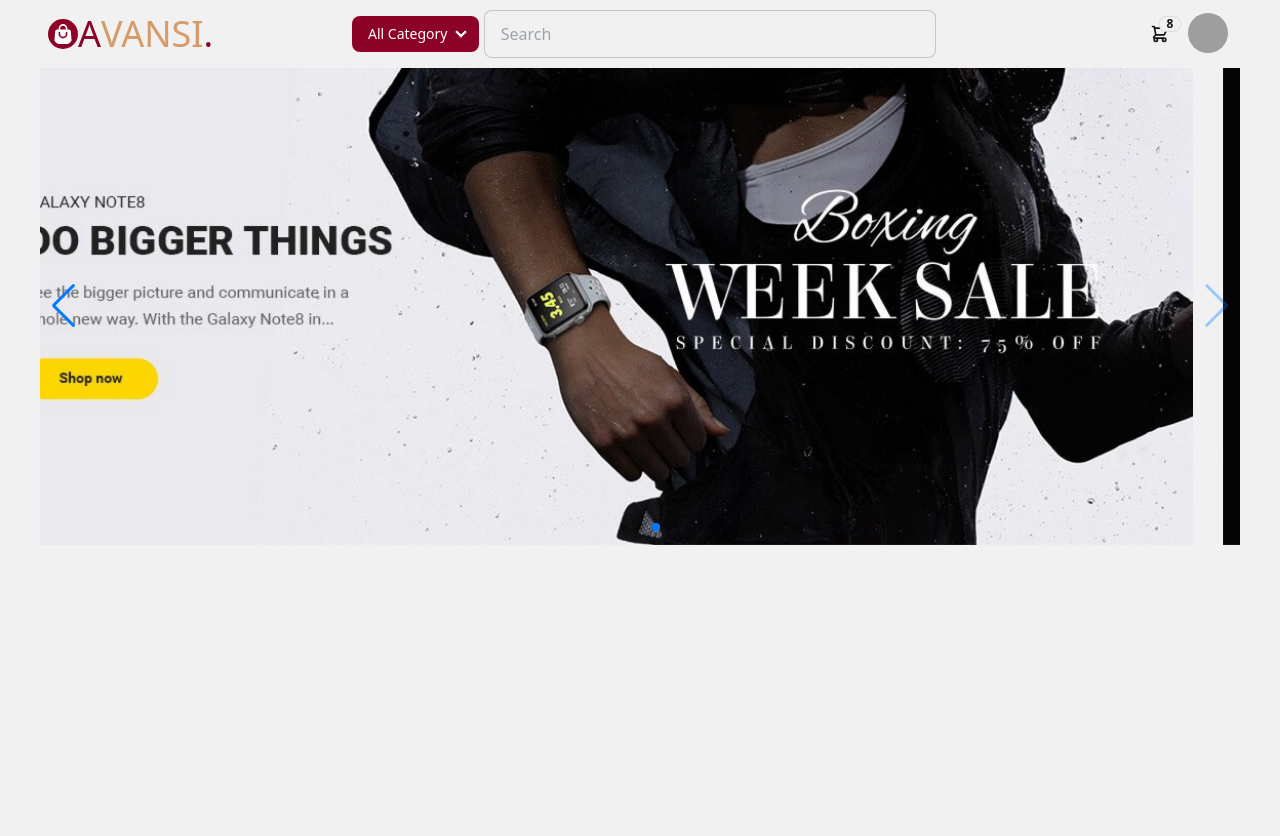
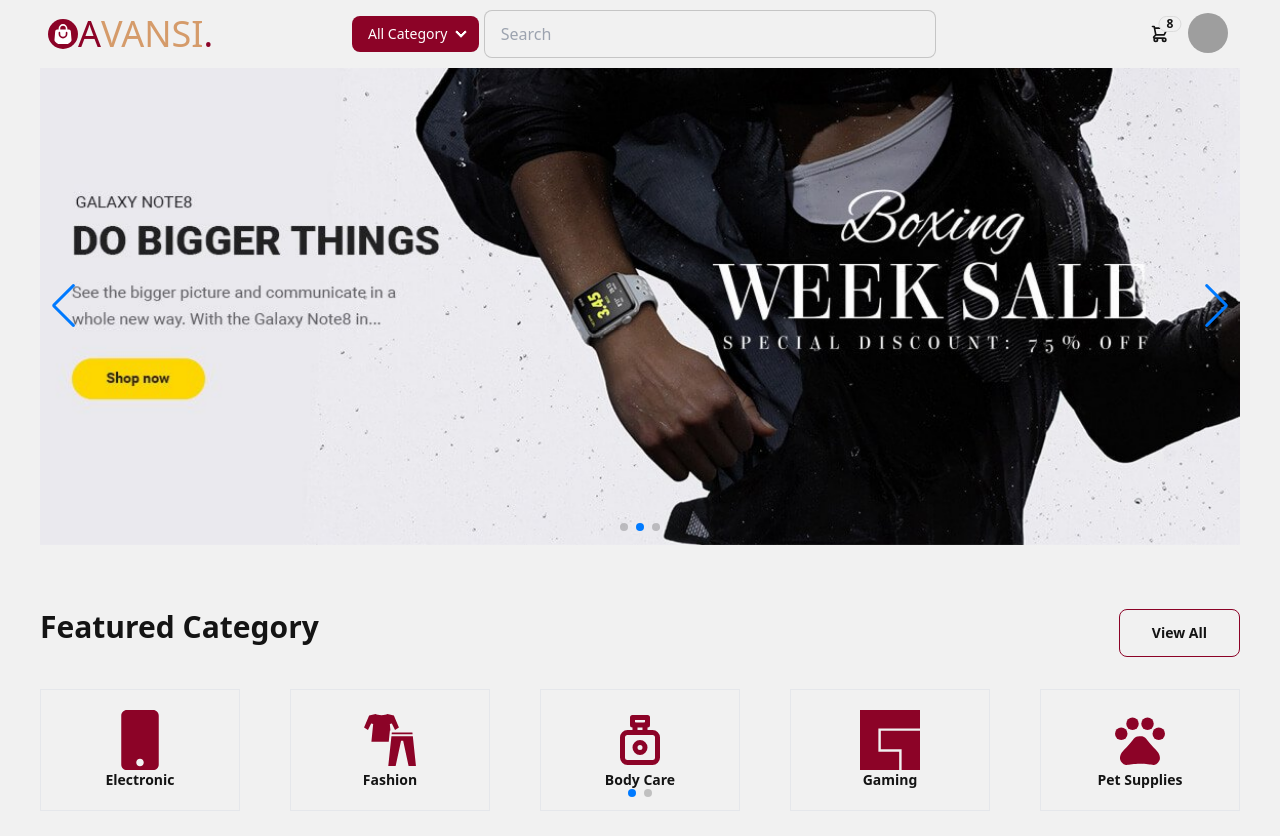
Before and after one commit to pantho0/avansi-ecommerce, a React (Vite) app in the folder Client/: page / in a window 1280 px wide. Shown: the top 836 px of the page. Before the commit the page ends 800 px from the top, so only its background shows below. Built offline with nearby package versions, Linux system fonts and the light colour scheme; grey boxes are pictures that could not be loaded.

Commit message:
fetured product section added

```diff
--- /dev/null
+++ b/Client/src/Pages/Home/Featured Category/FeaturedCategory.jsx
@@ -0,0 +1,96 @@
+import { Swiper, SwiperSlide } from "swiper/react";
+import { GiClothes } from "react-icons/gi";
+import { TbPerfume } from "react-icons/tb";
+import { SiFacebookgaming } from "react-icons/si";
+import { MdOutlinePets } from "react-icons/md";
+import { SiHomeassistant } from "react-icons/si";
+import Container from "../../../Components/Ui/Container/Container";
+import { FaMobile } from "react-icons/fa";
+// Import Swiper styles
+import "swiper/css";
+import "swiper/css/pagination";
+
+import { Pagination } from "swiper/modules";
+import { Link } from "react-router-dom";
+
+const FeaturedCategory = () => {
+  return (
+    <Container>
+      <div className="my-16">
+        <div className="flex justify-between">
+          <h2 className="text-3xl font-bold">Featured Category</h2>
+         <Link to='/'>
+         <button className="btn btn-outline border-primary btn-md px-8 hover:btn-primary">
+            View All
+          </button>
+         </Link>
+        </div>
+        <div className="mt-8">
+          <Swiper
+            slidesPerView={1}
+            spaceBetween={8}
+            pagination={{
+              clickable: true,
+            }}
+            breakpoints={{
+              640: {
+                slidesPerView: 2,
+                spaceBetween: 20,
+              },
+              768: {
+                slidesPerView: 4,
+                spaceBetween: 40,
+              },
+              1024: {
+                slidesPerView: 5,
+                spaceBetween: 50,
+              },
+            }}
+            modules={[Pagination]}
+            className="mySwiper"
+          >
+            <SwiperSlide>
+                <div className="flex flex-col items-center p-5 border border-shadow-500">
+                    <FaMobile className="text-primary" size={60}/>
+                    <h6 className="text-sm font-bold">Electronic</h6>
+                </div>
+            </SwiperSlide>
+            <SwiperSlide>
+                <div className="flex flex-col items-center p-5 border border-shadow-500">
+                    <GiClothes className="text-primary" size={60}/>
+                    <h6 className="text-sm font-bold">Fashion</h6>
+                </div>
+            </SwiperSlide>
+            <SwiperSlide>
+                <div className="flex flex-col items-center p-5 border border-shadow-500">
+                    <TbPerfume className="text-primary" size={60}/>
+                    <h6 className="text-sm font-bold">Body Care</h6>
+                </div>
+            </SwiperSlide>
+            <SwiperSlide>
+                <div className="flex flex-col items-center p-5 border border-shadow-500">
+                    <SiFacebookgaming className="text-primary" size={60}/>
+                    <h6 className="text-sm font-bold">Gaming</h6>
+                </div>
+            </SwiperSlide>
+            <SwiperSlide>
+                <div className="flex flex-col items-center p-5 border border-shadow-500">
+                    <MdOutlinePets className="text-primary" size={60}/>
+                    <h6 className="text-sm font-bold">Pet Supplies</h6>
+                </div>
+            </SwiperSlide>
+            <SwiperSlide>
+                <div className="flex flex-col items-center p-5 border border-shadow-500">
+                    <SiHomeassistant className="text-primary" size={60}/>
+                    <h6 className="text-sm font-bold">Home & Kitchen</h6>
+                </div>
+            </SwiperSlide>
+
+          </Swiper>
+        </div>
+      </div>
+    </Container>
+  );
+};
+
+export default FeaturedCategory;
--- a/Client/src/Pages/Home/Home.jsx
+++ b/Client/src/Pages/Home/Home.jsx
@@ -1,10 +1,12 @@
 import Banner from "./Banner/Banner";
+import FeaturedCategory from "./Featured Category/FeaturedCategory";
 
 
 const Home = () => {
     return (
         <div>
             <Banner/>
+            <FeaturedCategory/>
         </div>
     );
 };
```
